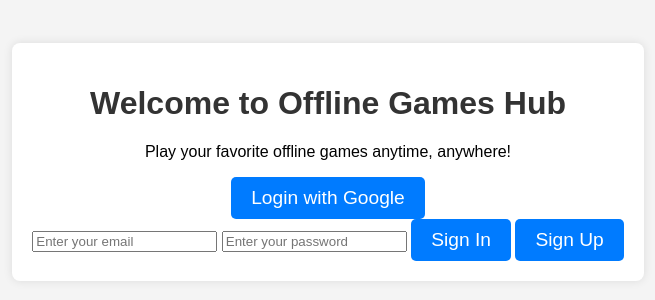
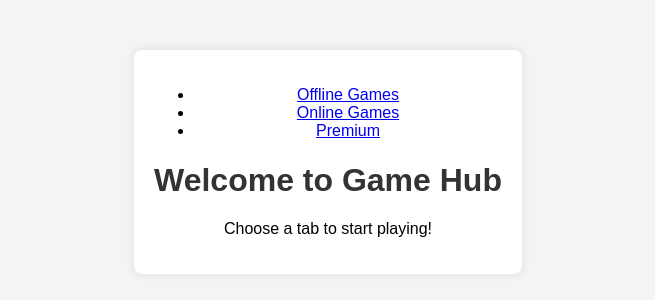
Before and after one commit to TwitterN0tifcationBot/NixGames, a plain HTML site: page index.html in a window 1280 px wide. Shown: the part 238-538 px from the top of the page, without its empty margins (312-967 px from the left). Drawn offline with Linux system fonts and the light colour scheme; no server answers.

Commit message:
Update index.html

```diff
--- a/index.html
+++ b/index.html
@@ -3,30 +3,20 @@
 <head>
     <meta charset="UTF-8">
     <meta name="viewport" content="width=device-width, initial-scale=1.0">
-    <title>Offline Games Hub</title>
+    <title>Game Hub</title>
     <link rel="stylesheet" href="styles.css">
-    <!-- Firebase Auth -->
-    <script src="https://www.gstatic.com/firebasejs/10.0.0/firebase-app.js"></script>
-    <script src="https://www.gstatic.com/firebasejs/10.0.0/firebase-auth.js"></script>
 </head>
 <body>
     <div class="container">
-        <h1>Welcome to Offline Games Hub</h1>
-        <p>Play your favorite offline games anytime, anywhere!</p>
-        <div id="auth-container">
-            <button id="google-login">Login with Google</button>
-            <div id="email-login">
-                <input type="email" id="email" placeholder="Enter your email" required>
-                <input type="password" id="password" placeholder="Enter your password" required>
-                <button id="sign-in">Sign In</button>
-                <button id="sign-up">Sign Up</button>
-            </div>
-        </div>
-        <div id="logged-in" style="display: none;">
-            <h2>Welcome, <span id="user-name"></span>!</h2>
-            <button id="logout">Logout</button>
-        </div>
+        <nav>
+            <ul>
+                <li><a href="offline.html">Offline Games</a></li>
+                <li><a href="online.html">Online Games</a></li>
+                <li><a href="premium.html">Premium</a></li>
+            </ul>
+        </nav>
+        <h1>Welcome to Game Hub</h1>
+        <p>Choose a tab to start playing!</p>
     </div>
-    <script src="app.js"></script>
 </body>
 </html>
```
